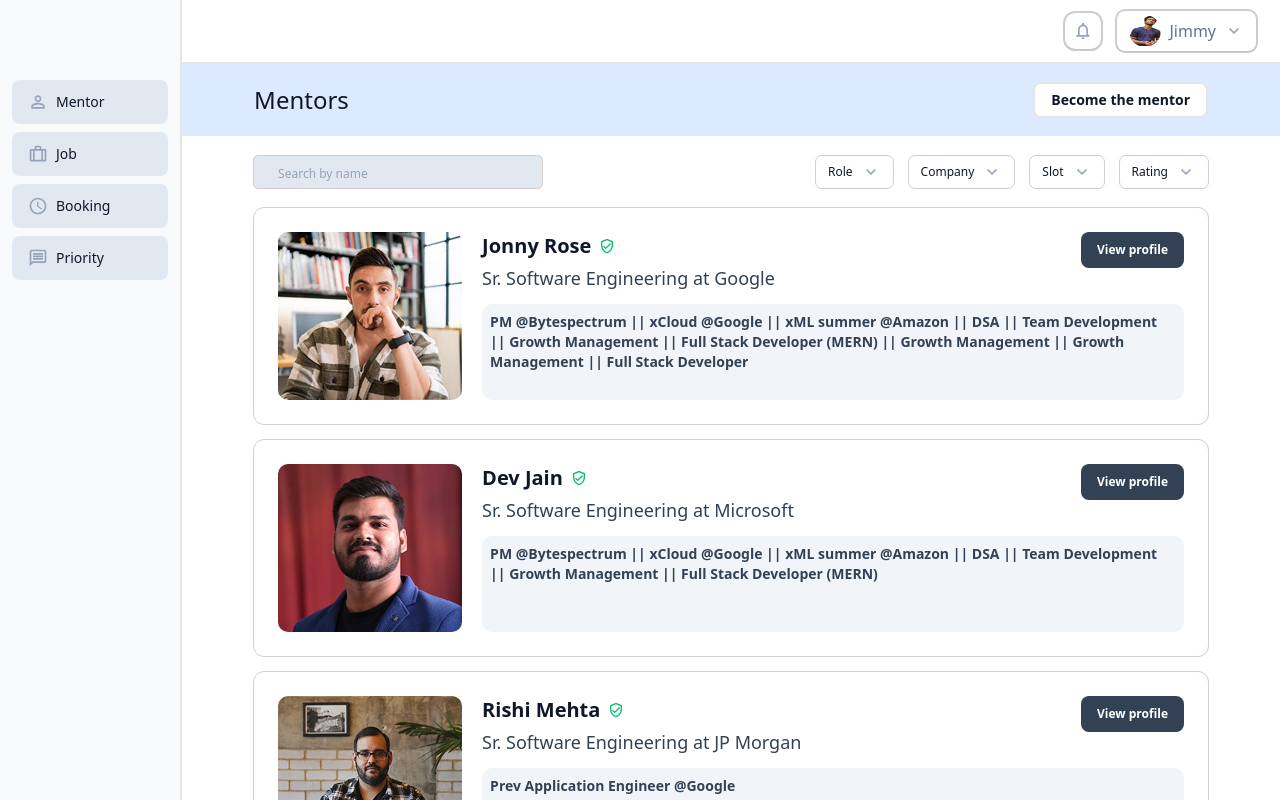
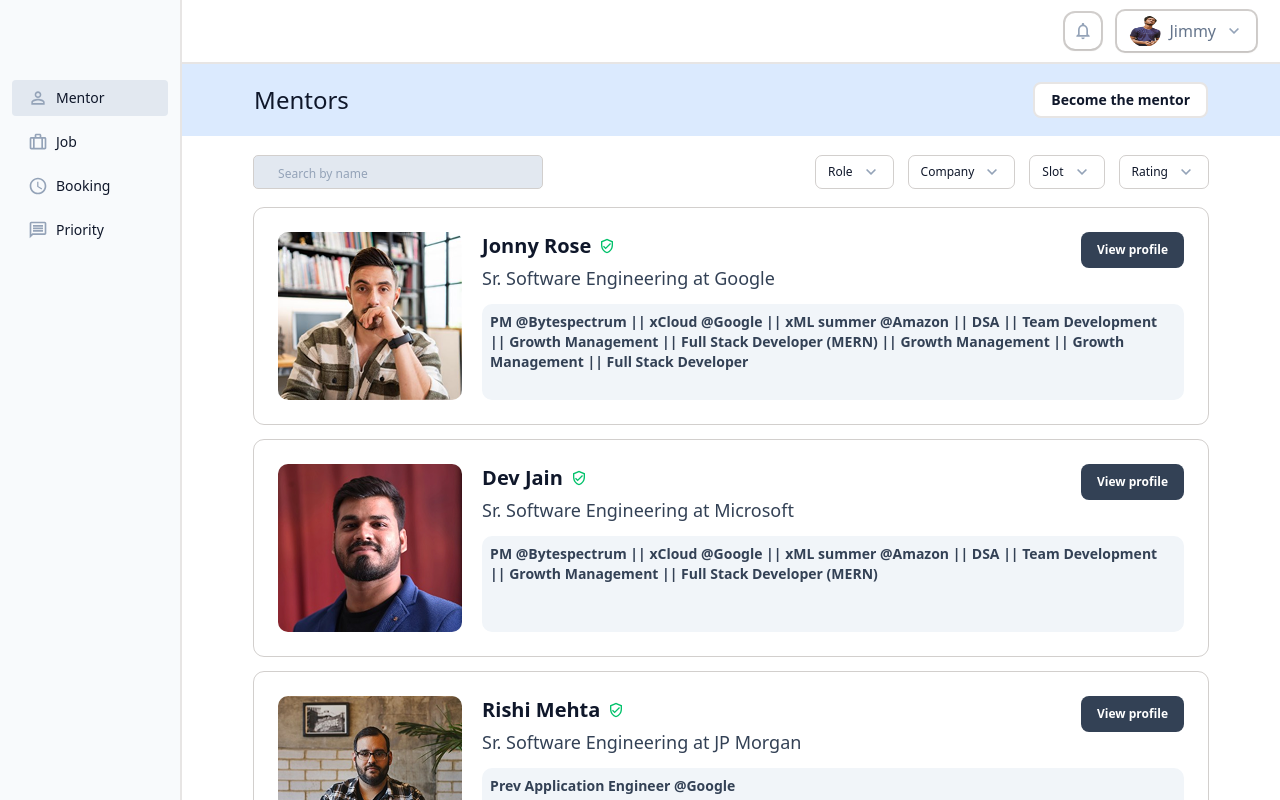
Before and after one commit to Vy-shak/Frontend-Assignment, a Next.js app: page / in a window 1280 px wide. Shown: the top 800 px of the page. Built offline with nearby package versions, Linux system fonts and the light colour scheme.

Commit message:
Ui modifications

```diff
--- a/components/general/Sidebar.tsx
+++ b/components/general/Sidebar.tsx
@@ -7,21 +7,25 @@ const sidebarData = [
       id: 1,
       text: "Mentor",
       startIcon: MentorIcon,
+      active:true
     },
     {
       id: 2,
       text: "Job",
       startIcon: JobIcon,
+      active:false
     },
     {
       id: 3,
       text: "Booking",
       startIcon: BookingIcon,
+      active:false
     },
     {
       id: 4,
       text: "Priority",
       startIcon: PriorityIcon,
+      active:false
     },
   ];
 
@@ -30,7 +34,7 @@ function Sidebar() {
   return (
     <div className='w-52 cursor-pointer z-50 px-3 pt-20 h-full gap-y-2 flexStart flex-col bg-UIslate-50  border-r-2 '>
         {sidebarData.map((item)=>(
-            <SidebarMenu key={item.id} text={item.text} icon={item.startIcon} />
+            <SidebarMenu active={item.active} key={item.id} text={item.text} icon={item.startIcon} />
         ))}
     </div>
   )
--- a/components/general/SidebarMenu.tsx
+++ b/components/general/SidebarMenu.tsx
@@ -4,11 +4,12 @@ import React  from 'react'
 interface sidebarMenu {
     icon:StaticImageData,
     text:string
+    active:boolean
 }
 
-function SidebarMenu({icon,text}:sidebarMenu) {
+function SidebarMenu({icon,text,active}:sidebarMenu) {
   return (
-    <div className='flexSide cursor-pointer gap-x-2 px-4 py-3 w-full bg-UIslate-200 font-medium rounded-md h-fit'>
+    <div className={`flexSide cursor-pointer gap-x-2 px-4 ${active?"bg-UIslate-200":null} py-2 w-full font-medium rounded h-fit`}>
         <Image alt='sidebarIcon' src={icon}/>
         <span className='text-sm text-UIslate-900 font-medium'>{text}</span>
     </div>
```
